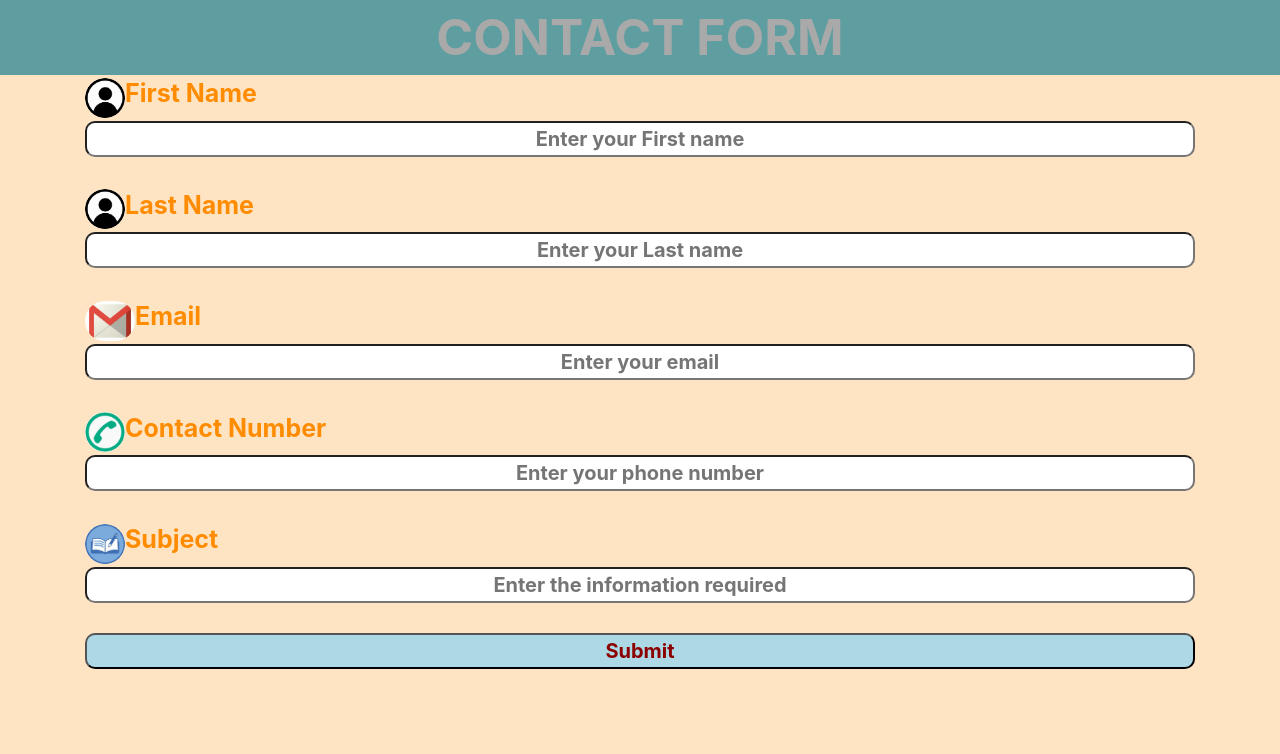
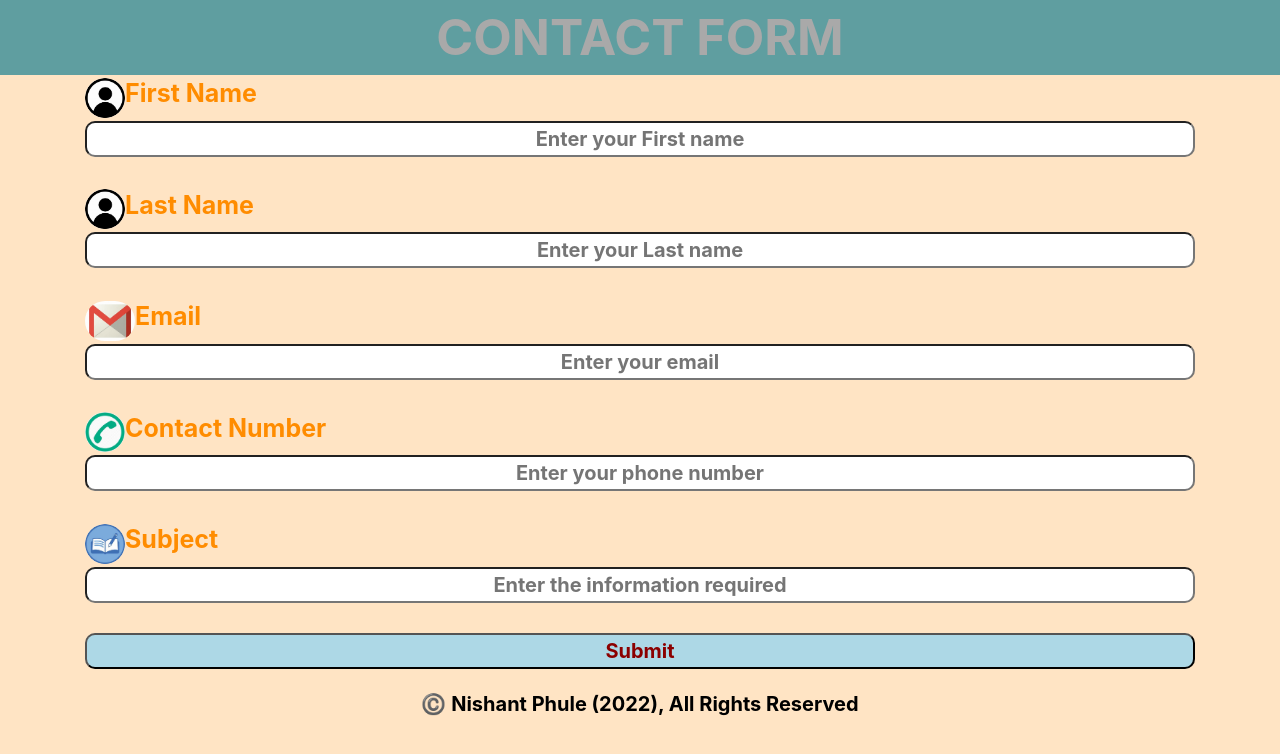
Before and after one commit to Nishantphule/CONTACTFORM, a plain HTML site: page index.html in a window 1280 px wide. Drawn offline with nearby package versions, Linux system fonts and the light colour scheme.

Commit message:
Add files via upload

```diff
--- a/css/style.css
+++ b/css/style.css
@@ -54,3 +54,15 @@ input[type=text]:focus,input[type=phonenumber]:focus{
 #one{
     width: 50px;
 }
+
+footer{
+
+    color: black;
+    padding-top: 20px;
+    padding-right: 20px;
+    padding-bottom: 20px;
+    padding-left: 20px;
+    text-align: center;
+    font-size: 20px;
+    font-weight: bold;
+  }
--- a/index.html
+++ b/index.html
@@ -55,5 +55,6 @@
         </div>
         <script src="/js/jquery-3.6.0.min.js"></script>
         <script src="/js/bootstrap.min.js"></script>
+        <footer> ©️ Nishant Phule (2022), All Rights Reserved</footer>
     </body>
     </html>
```
